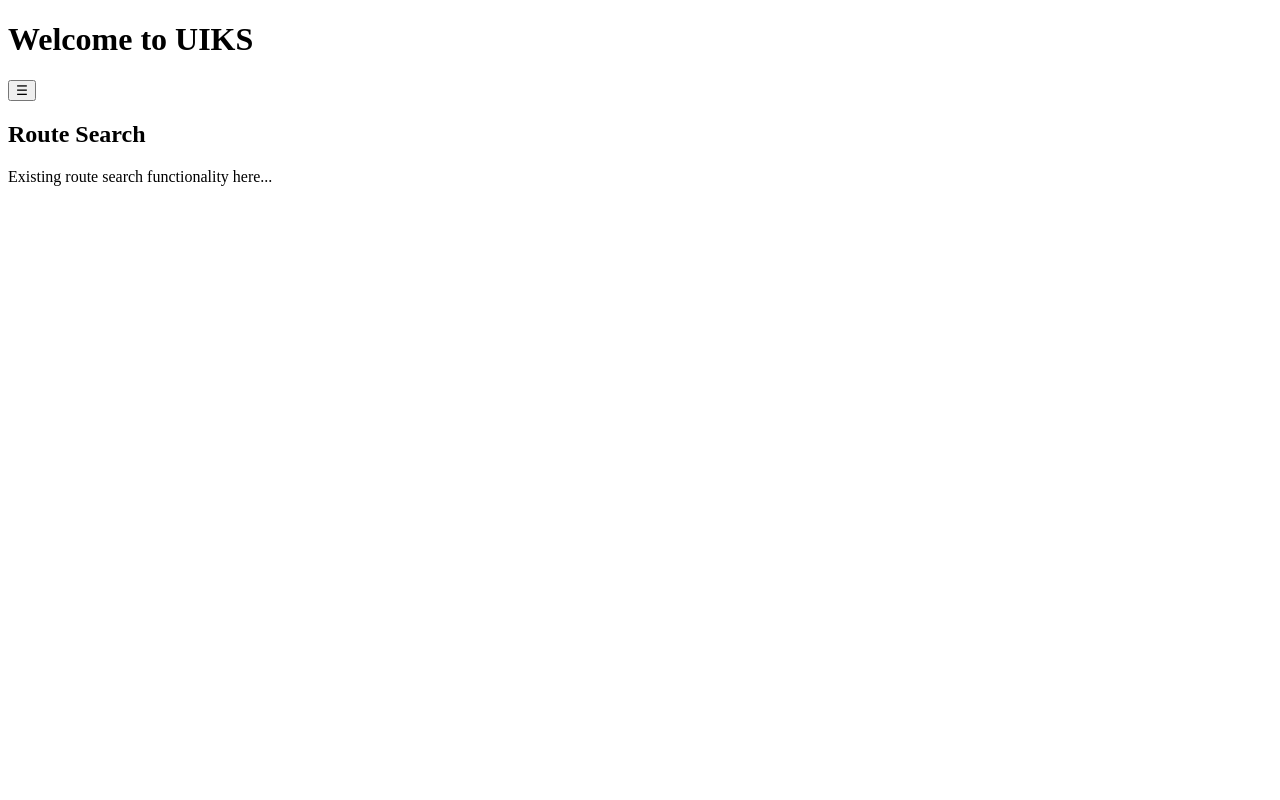
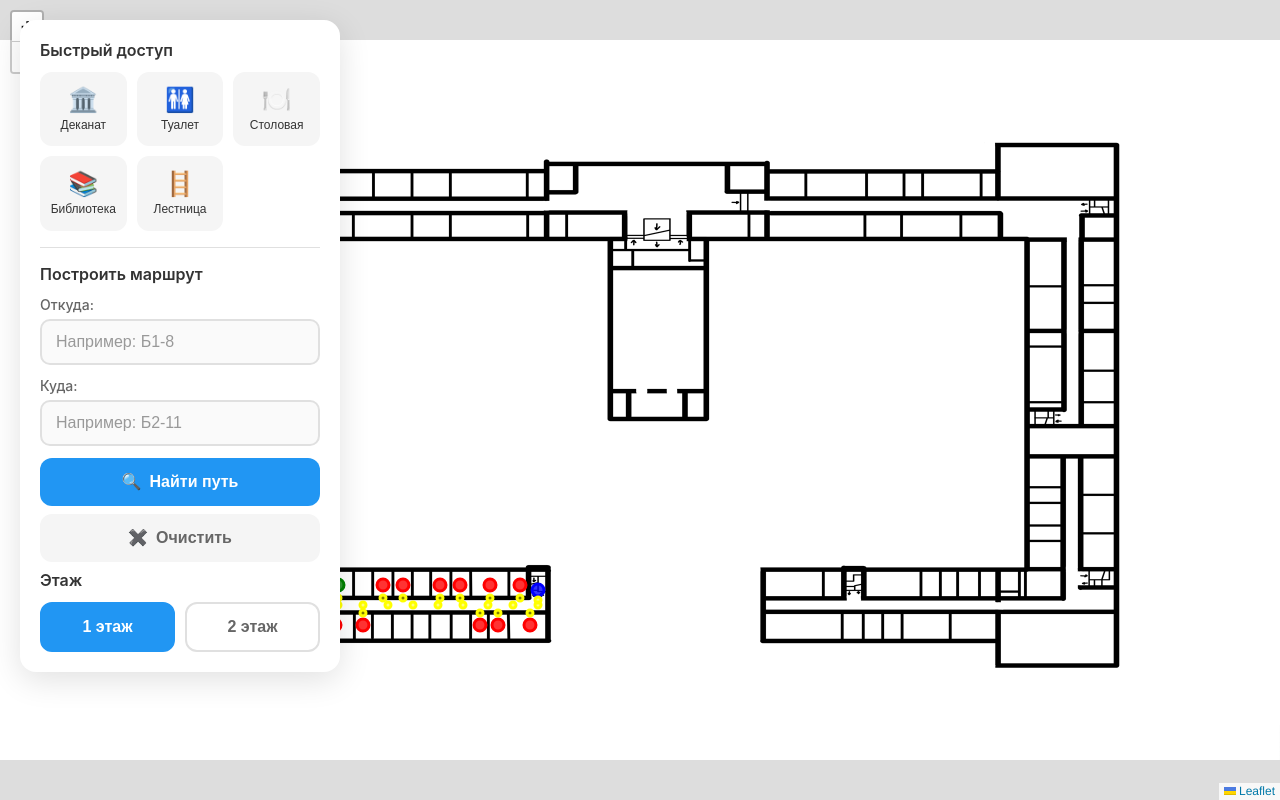
Before and after one commit to Lolk229/UIKS, a plain HTML site: page main.html in a window 1280 px wide. Drawn offline with nearby package versions, Linux system fonts and the light colour scheme.

Commit message:
Revise main.html for navigation and route features
Updated the HTML structure and added new elements for navigation and route searching.

```diff
--- a/main.html
+++ b/main.html
@@ -1,32 +1,96 @@
 <!DOCTYPE html>
-<html lang="en">
+<html lang="ru">
 <head>
     <meta charset="UTF-8">
-    <meta name="viewport" content="width=device-width, initial-scale=1.0">
-    <title>Main Page</title>
+    <meta name="viewport" content="width=device-width, initial-scale=1.0, maximum-scale=1.0, user-scalable=no">
+    <meta name="apple-mobile-web-app-capable" content="yes">
+    <meta name="mobile-web-app-capable" content="yes">
+    <title>УИКС - Навигация по университету</title>
+    <link rel="stylesheet" href="https://unpkg.com/leaflet@1.9.4/dist/leaflet.css" />
+    <link rel="stylesheet" href="css/style.css" />
 </head>
 <body>
-    <header>
-        <h1>Welcome to UIKS</h1>
-        <!-- Hamburger menu for mobile -->
-        <button id="hamburger" onclick="togglePanel()">☰</button>
-    </header>
-    <nav id="quick-access" style="display:none;">
-        <h2>Quick Access</h2>
-        <button data-room="dekanat">Деканат</button>
-        <button data-room="toilet">Туалет</button>
-        <button data-room="cafeteria">Столовая</button>
-        <button data-room="library">Библиотека</button>
-    </nav>
-    <main>
-        <h2>Route Search</h2>
-        <p>Existing route search functionality here...</p>
-    </main>
-    <script>
-        function togglePanel() {
-            var panel = document.getElementById('quick-access');
-            panel.style.display = (panel.style.display === 'none' ? 'block' : 'none');
-        }
-    </script>
+
+<div id="map"></div>
+
+<!-- Кнопка-гамбургер для мобильных -->
+<button id="togglePanel" class="hamburger" aria-label="Открыть меню">
+  <span></span>
+  <span></span>
+  <span></span>
+</button>
+
+<!-- Главная панель навигации -->
+<div id="panel" class="panel-collapsed">
+
+  <!-- Панель быстрого доступа -->
+  <div id="quickAccess" class="quick-access">
+    <h3>Быстрый доступ</h3>
+    <div class="quick-buttons">
+      <button class="quick-btn" data-room="Деканат" title="Деканат">
+        <span class="icon">🏛️</span>
+        <span class="label">Деканат</span>
+      </button>
+      <button class="quick-btn" data-room="Туалет" title="Туалет">
+        <span class="icon">🚻</span>
+        <span class="label">Туалет</span>
+      </button>
+      <button class="quick-btn" data-room="Столовая" title="Столовая">
+        <span class="icon">🍽️</span>
+        <span class="label">Столовая</span>
+      </button>
+      <button class="quick-btn" data-room="Библиотека" title="Библиотека">
+        <span class="icon">📚</span>
+        <span class="label">Библиотека</span>
+      </button>
+      <button class="quick-btn" data-room="S1" title="Лестница 1">
+        <span class="icon">🪜</span>
+        <span class="label">Лестница</span>
+      </button>
+    </div>
+  </div>
+
+  <!-- Разделитель -->
+  <div class="divider"></div>
+
+  <!-- Поиск маршрута -->
+  <div class="route-search">
+    <h3>Построить маршрут</h3>
+    <div class="input-group">
+      <label for="fromRoom">Откуда:</label>
+      <input type="text" id="fromRoom" placeholder="Например: Б1-8" autocomplete="off" />
+    </div>
+    <div class="input-group">
+      <label for="toRoom">Куда:</label>
+      <input type="text" id="toRoom" placeholder="Например: Б2-11" autocomplete="off" />
+    </div>
+    <button id="findRoute" class="btn-primary">
+      <span class="icon">🔍</span>
+      <span>Найти путь</span>
+    </button>
+    <button id="clearRoute" class="btn-secondary">
+      <span class="icon">✖️</span>
+      <span>Очистить</span>
+    </button>
+  </div>
+
+  <!-- Переключатель этажей -->
+  <div id="floorSwitcher" class="floor-switcher">
+    <h3>Этаж</h3>
+    <div class="floor-buttons">
+      <button id="floor1" class="floor-btn active">1 этаж</button>
+      <button id="floor2" class="floor-btn">2 этаж</button>
+    </div>
+  </div>
+
+</div>
+
+<script src="https://unpkg.com/leaflet@1.9.4/dist/leaflet.js"></script>
+<script src="js/config.js"></script>
+<script src="js/map-renderer.js"></script>
+<script src="js/pathfinding.js"></script>
+<script src="js/route-drawer.js"></script>
+<script src="js/main.js"></script>
+
 </body>
 </html>
```
